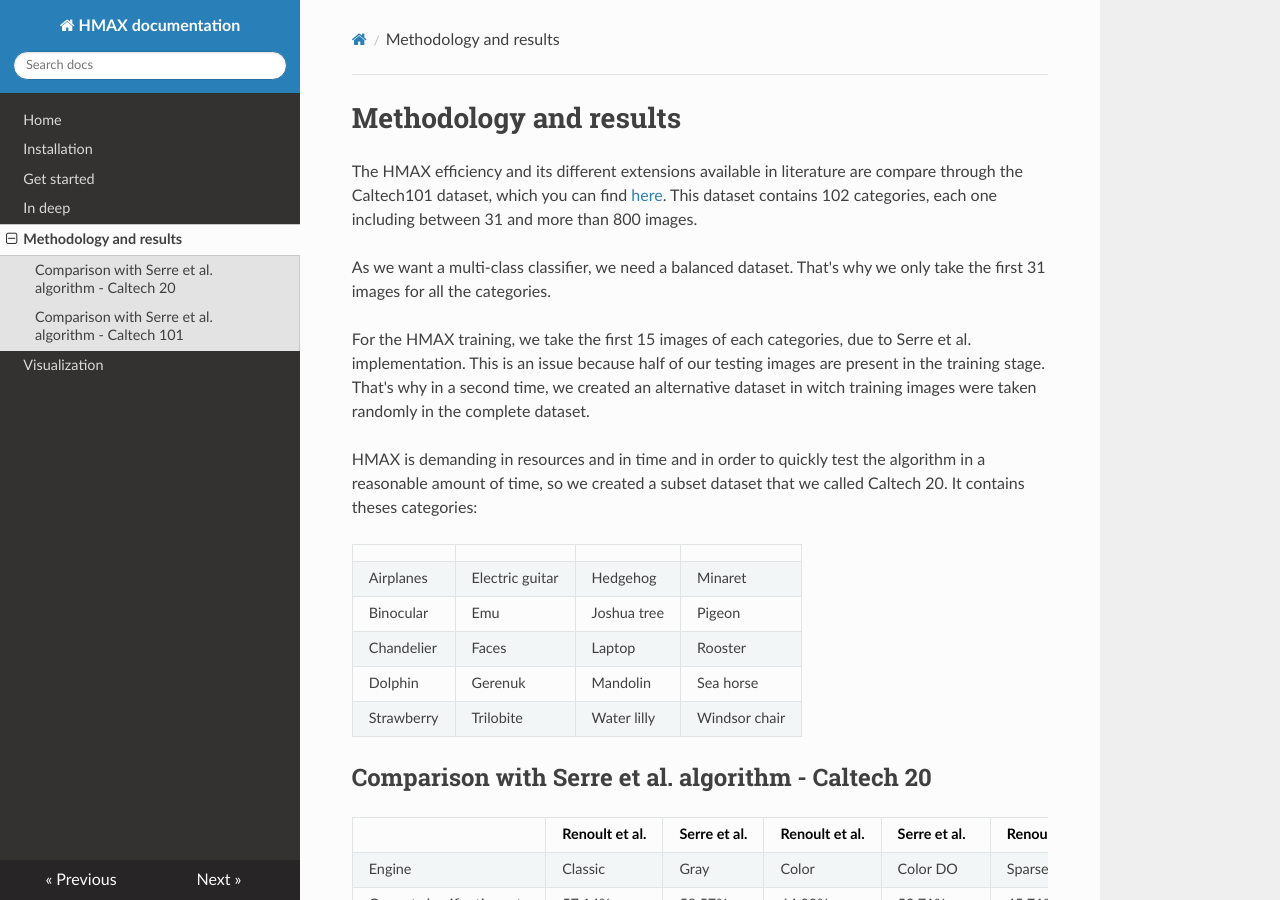
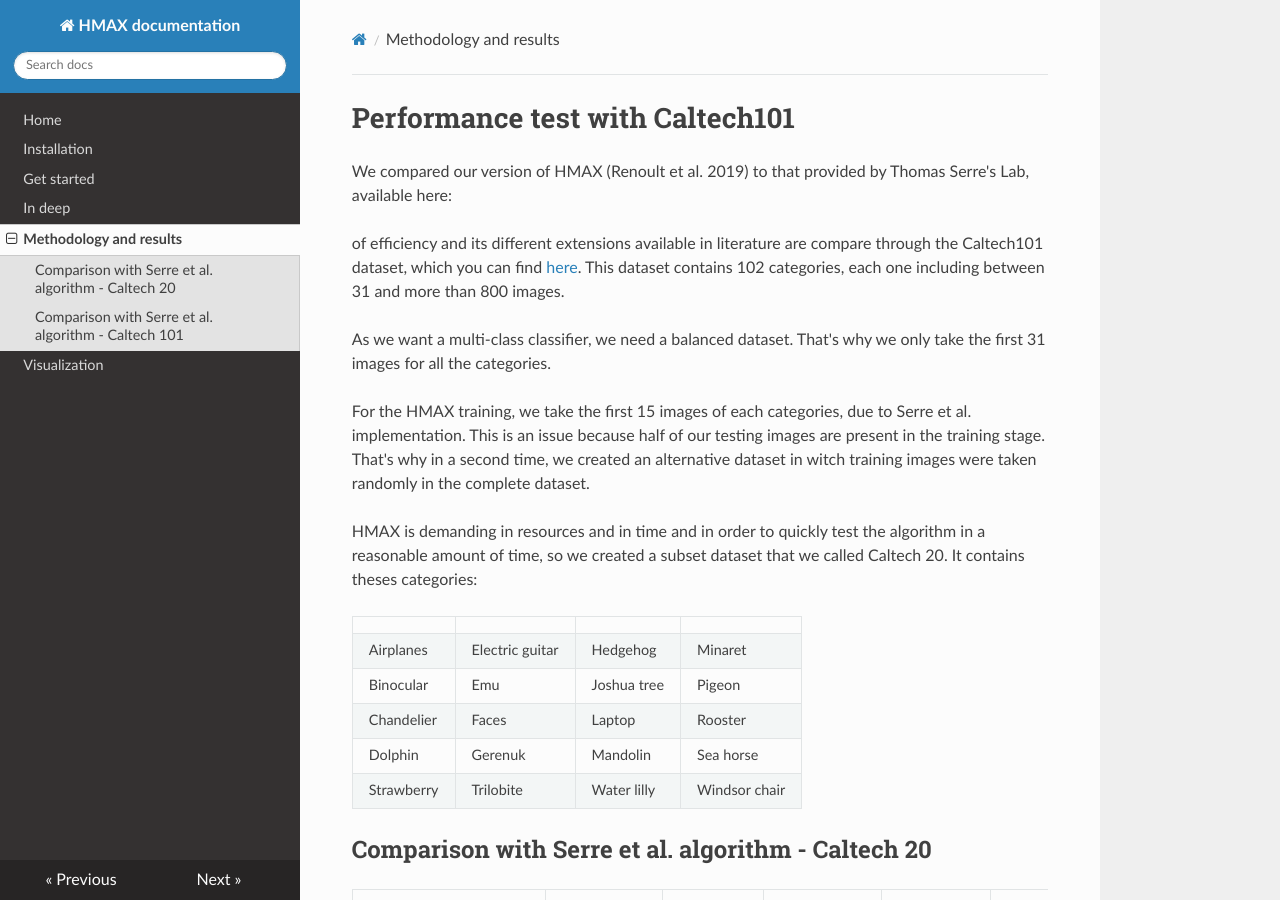
Before and after one commit to EEVCOM-Montpellier/hmax-documentation, an MkDocs documentation site: the page built from docs/methodology-and-results.md, in a window 1280 px wide and 900 px high. Built offline with MkDocs 1.6.1, drawn with Linux system fonts in a browser that asks for light colours; nearby versions of some CDN libraries; old or Windows-style settings are respelled for this version of MkDocs.

Commit message:
Update methodology-and-results.md

```diff
--- a/docs/methodology-and-results.md
+++ b/docs/methodology-and-results.md
@@ -1,6 +1,8 @@
-# Methodology and results
+# Performance test with Caltech101
 
-The HMAX efficiency and its different extensions available in literature are compare through the Caltech101 dataset, which you can find [here](http://www.vision.caltech.edu/Image_Datasets/Caltech101/).
+We compared our version of HMAX (Renoult et al. 2019) to that provided by Thomas Serre's Lab, available here:
+
+of efficiency and its different extensions available in literature are compare through the Caltech101 dataset, which you can find [here](http://www.vision.caltech.edu/Image_Datasets/Caltech101/).
 This dataset contains 102 categories, each one including between 31 and more than 800 images.
 
 As we want a multi-class classifier, we need a balanced dataset. That's why we only take the first 31 images for all the categories.
```
